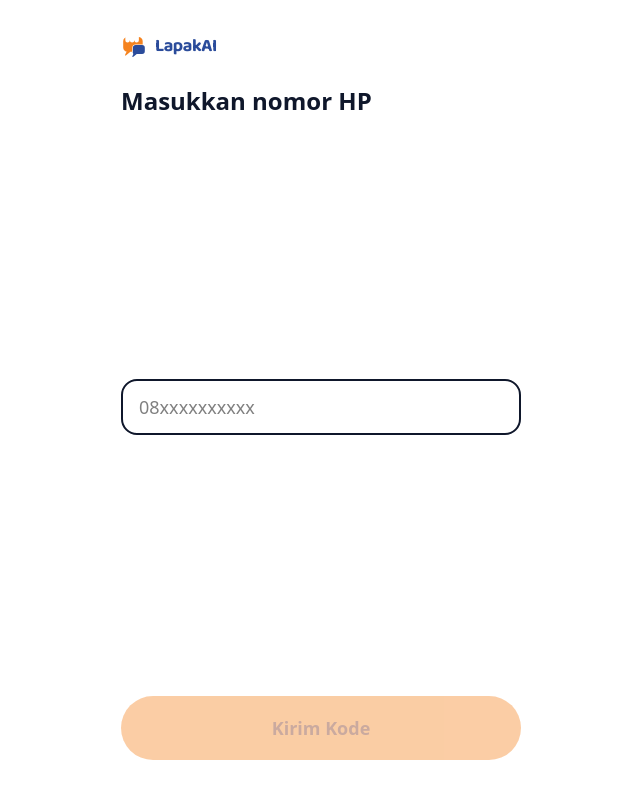
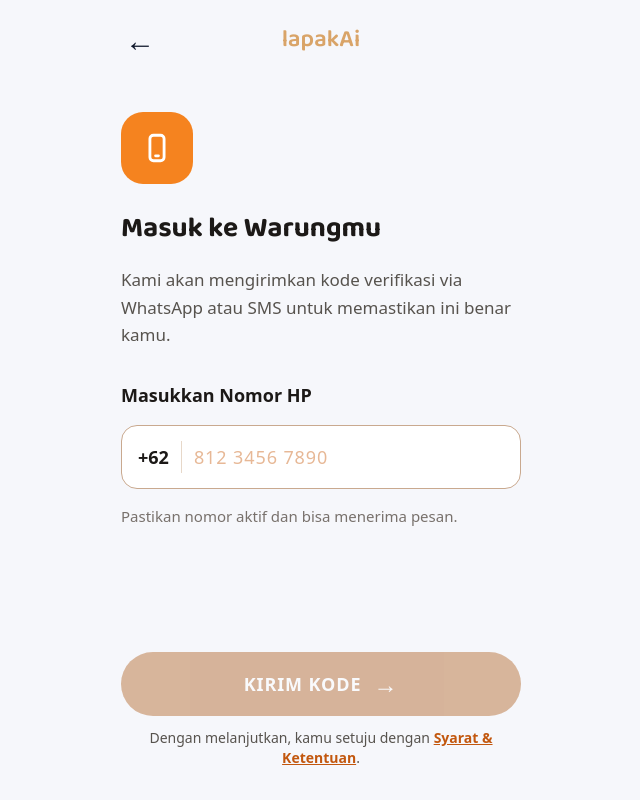
Before and after one commit to CREATHON-2026/if-unismuh, a React (Vite) app in the folder frontend/: page /masuk in a window 1280 px wide. Shown: the whole page, without its empty margins (319-959 px from the left). Built offline with nearby package versions, Linux system fonts and the light colour scheme.

Commit message:
feat: terapkan desain layar nomor HP dengan prefix +62 dan header kembali

```diff
--- a/frontend/src/components/Layar.tsx
+++ b/frontend/src/components/Layar.tsx
@@ -1,32 +1,49 @@
 import type { ReactNode } from 'react';
-import { Logo } from './Logo';
 
-// Kerangka "satu layar satu pertanyaan": logo di atas, pertanyaan, isi, aksi di bawah.
+// Kerangka layar: header (kembali + wordmark), pertanyaan, isi, aksi bawah.
 export function Layar({
   pertanyaan,
   children,
   aksi,
   tanpaLogo = false,
   latar,
+  kembali,
+  atas = false,
 }: {
   pertanyaan?: string;
   children?: ReactNode;
   aksi?: ReactNode;
   tanpaLogo?: boolean;
   latar?: string;
+  kembali?: () => void;
+  atas?: boolean;
 }) {
   return (
-    <div className={`min-h-dvh ${latar ?? 'bg-white'}`}>
-      <div className="mx-auto flex min-h-dvh w-full max-w-md flex-col px-6 py-8">
+    <div className={`min-h-dvh ${latar ?? 'bg-[#F6F7FB]'}`}>
+      <div className="mx-auto flex min-h-dvh w-full max-w-md flex-col px-6 py-6">
         {!tanpaLogo && (
-          <div className="pb-6">
-            <Logo ukuranIkon={26} kelasTeks="text-lg" />
+          <div className="relative flex items-center justify-center pb-8">
+            {kembali && (
+              <button
+                type="button"
+                aria-label="Kembali"
+                onClick={kembali}
+                className="absolute left-0 p-1 text-3xl leading-none text-slate-900 active:scale-95"
+              >
+                ←
+              </button>
+            )}
+            <span className="font-logo text-2xl font-semibold text-[#D9A468]">lapakAi</span>
           </div>
         )}
         {pertanyaan && (
-          <h1 className="text-2xl font-bold leading-snug text-slate-900">{pertanyaan}</h1>
+          <h1 className="font-logo text-2xl font-bold leading-snug text-slate-900">{pertanyaan}</h1>
         )}
-        <div className="flex flex-1 flex-col justify-center gap-4 py-8">{children}</div>
+        <div
+          className={`flex flex-1 flex-col gap-4 py-6 ${atas ? 'justify-start' : 'justify-center'}`}
+        >
+          {children}
+        </div>
         {aksi && <div className="flex flex-col gap-3 pb-2">{aksi}</div>}
       </div>
     </div>
--- a/frontend/src/components/Tombol.tsx
+++ b/frontend/src/components/Tombol.tsx
@@ -1,16 +1,18 @@
 import type { ButtonHTMLAttributes } from 'react';
 
-// Tombol target-sentuh besar. Varian: utama (pill oranye brand), garis (sekunder).
+// Tombol target-sentuh besar. Varian: utama (pill oranye), gelap (CTA cokelat), garis.
 export function Tombol({
   varian = 'utama',
   className = '',
   ...props
-}: ButtonHTMLAttributes<HTMLButtonElement> & { varian?: 'utama' | 'garis' }) {
+}: ButtonHTMLAttributes<HTMLButtonElement> & { varian?: 'utama' | 'gelap' | 'garis' }) {
   const dasar =
     'h-16 w-full rounded-full text-lg font-bold transition active:scale-[0.98] disabled:opacity-40';
   const gaya =
     varian === 'utama'
       ? 'bg-[#F5831F] text-[#7C2D12]'
-      : 'border-2 border-slate-300 bg-white text-slate-800';
+      : varian === 'gelap'
+        ? 'bg-[#A8500B] text-white'
+        : 'border-2 border-slate-300 bg-white text-slate-800';
   return <button className={`${dasar} ${gaya} ${className}`} {...props} />;
 }
--- a/frontend/src/screens/NomorHp.tsx
+++ b/frontend/src/screens/NomorHp.tsx
@@ -3,20 +3,20 @@
 import { kirimOtp } from '../api/client';
 import { Layar } from '../components/Layar';
 import { Tombol } from '../components/Tombol';
-import { InputTeks } from '../components/InputTeks';
 import { tulisOnboarding } from '../state/onboarding';
 
 export function NomorHp() {
   const nav = useNavigate();
   const [nomor, setNomor] = useState('');
   const [sibuk, setSibuk] = useState(false);
-  const valid = /^08\d{8,11}$/.test(nomor);
+  // Disimpan dengan awalan 0 mengikuti format kontrak (+62 hanya tampilan).
+  const valid = /^8\d{8,11}$/.test(nomor);
 
   async function kirim() {
     setSibuk(true);
-    const jawaban = await kirimOtp(nomor);
+    const jawaban = await kirimOtp(`0${nomor}`);
     if (jawaban.ok) {
-      tulisOnboarding({ nomor_hp: nomor });
+      tulisOnboarding({ nomor_hp: `0${nomor}` });
       nav('/masuk/otp');
       return;
     }
@@ -25,21 +25,70 @@
 
   return (
     <Layar
-      pertanyaan="Masukkan nomor HP"
+      atas
+      kembali={() => nav('/')}
       aksi={
-        <Tombol disabled={!valid || sibuk} onClick={kirim}>
+        <>
+          <Tombol varian="gelap" disabled={!valid || sibuk} onClick={kirim}>
+            <span className="flex items-center justify-center gap-3 uppercase tracking-wider">
               {sibuk ? 'Mengirim…' : 'Kirim Kode'}
+              {!sibuk && (
+                <span aria-hidden className="text-2xl leading-none">
+                  →
+                </span>
+              )}
+            </span>
           </Tombol>
+          <p className="text-center text-sm text-[#57534E]">
+            Dengan melanjutkan, kamu setuju dengan{' '}
+            <a href="#" className="font-semibold text-[#C2570E] underline">
+              Syarat & Ketentuan
+            </a>
+            .
+          </p>
+        </>
       }
     >
-      <InputTeks
+      <div className="flex h-[72px] w-[72px] items-center justify-center rounded-[22px] bg-[#F5831F]">
+        <svg
+          width="34"
+          height="34"
+          viewBox="0 0 24 24"
+          fill="none"
+          stroke="white"
+          strokeWidth="2"
+          strokeLinecap="round"
+          aria-hidden="true"
+        >
+          <rect x="7" y="3" width="10" height="18" rx="2.5" />
+          <line x1="11" y1="17.5" x2="13" y2="17.5" />
+        </svg>
+      </div>
+
+      <h1 className="pt-2 font-logo text-[28px] font-bold text-[#1C1917]">Masuk ke Warungmu</h1>
+      <p className="text-[17px] leading-relaxed text-[#57534E]">
+        Kami akan mengirimkan kode verifikasi via WhatsApp atau SMS untuk memastikan ini benar
+        kamu.
+      </p>
+
+      <label className="pt-4 text-lg font-bold text-[#1C1917]" htmlFor="nomor-hp">
+        Masukkan Nomor HP
+      </label>
+      <div className="flex h-16 items-center rounded-2xl border border-[#C9A98F] bg-white px-4">
+        <span className="text-lg font-bold text-[#1C1917]">+62</span>
+        <span className="mx-3 h-8 w-px bg-[#E7D8C9]" aria-hidden="true" />
+        <input
+          id="nomor-hp"
           type="tel"
           inputMode="numeric"
           autoFocus
-        placeholder="08xxxxxxxxxx"
+          placeholder="812 3456 7890"
           value={nomor}
-        onChange={(e) => setNomor(e.target.value.replace(/\D/g, ''))}
+          onChange={(e) => setNomor(e.target.value.replace(/\D/g, '').replace(/^0+/, ''))}
+          className="h-full flex-1 bg-transparent text-lg tracking-wider outline-none placeholder:text-[#E7B896]"
         />
+      </div>
+      <p className="text-[15px] text-[#78716C]">Pastikan nomor aktif dan bisa menerima pesan.</p>
     </Layar>
   );
 }
```
Lines whose indentation alone changed are shown as unchanged.
